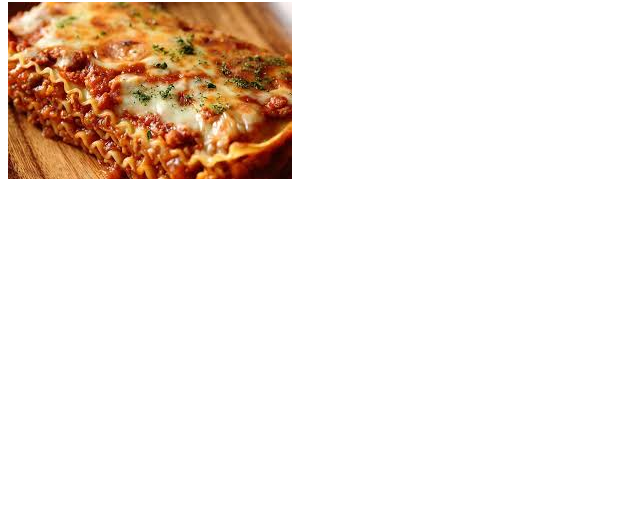
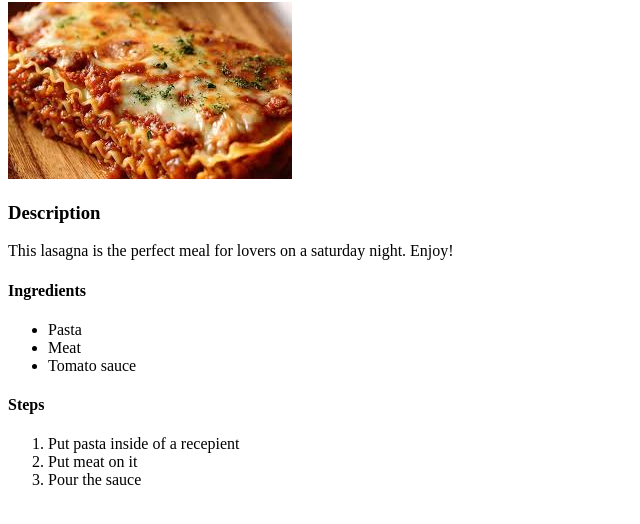
Before and after one commit to gustavogardinassi/odin-recepies, a plain HTML site: page recepies/lasagna.html in a window 1280 px wide. Shown: the part 78-602 px from the top of the page, without its empty margins (0-640 px from the left). Drawn offline with Linux system fonts and the light colour scheme.

Commit message:
continuing the process

```diff
--- a/recepies/lasagna.html
+++ b/recepies/lasagna.html
@@ -8,6 +8,20 @@
 <body>
     <h1>Lasagnas</h1>
         <img src="./images/lasagna.jpeg" alt="picture of a lasagna">
+    <h3>Description</h3>
+    <p>This lasagna is the perfect meal for lovers on a saturday night. Enjoy!</p>
+    <h4>Ingredients</h4>
+        <ul>
+            <li>Pasta</li>
+            <li>Meat</li>
+            <li>Tomato sauce</li>
+        </ul>
+    <h4>Steps</h4>
+        <ol>
+            <li>Put pasta inside of a recepient</li>
+            <li>Put meat on it</li>
+            <li>Pour the sauce</li>
+        </ol>
 
 </body>
 </html>
```
